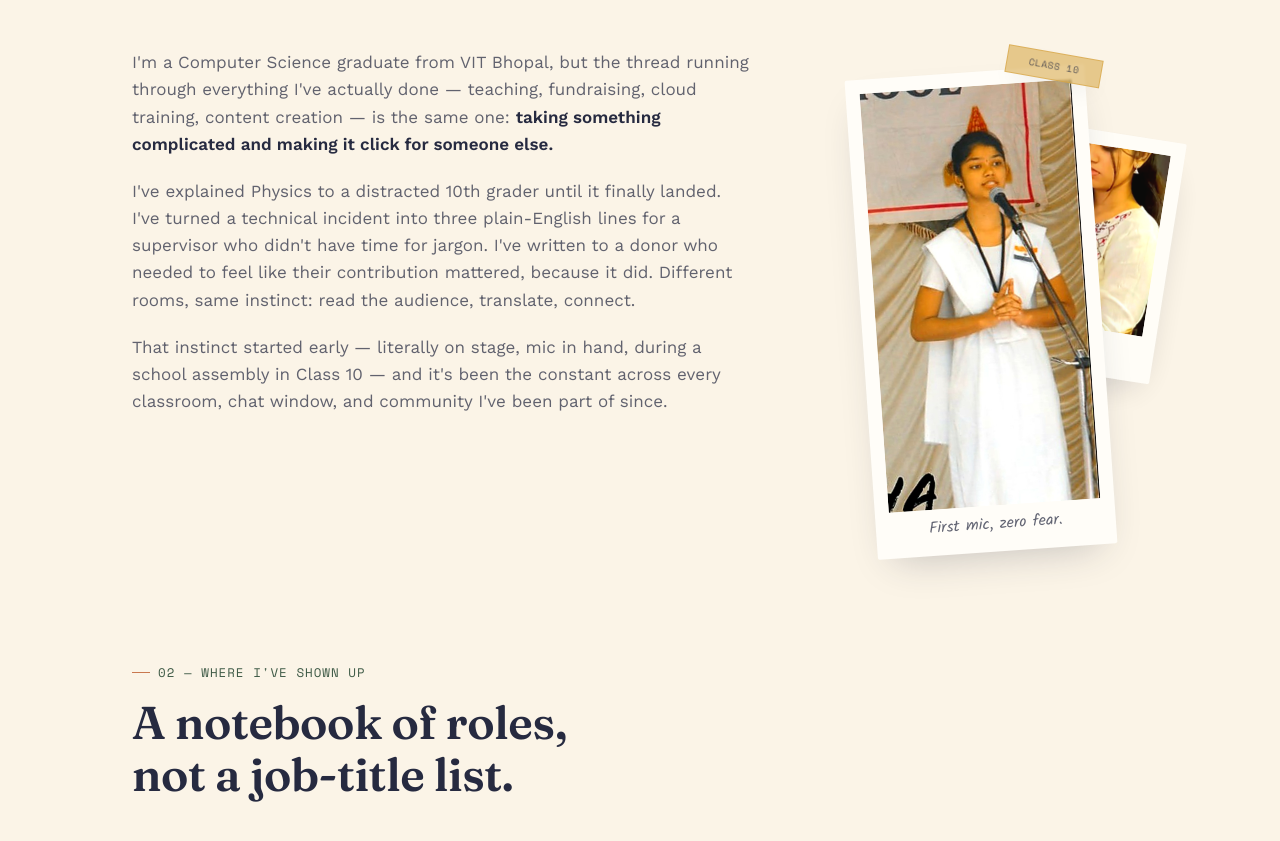
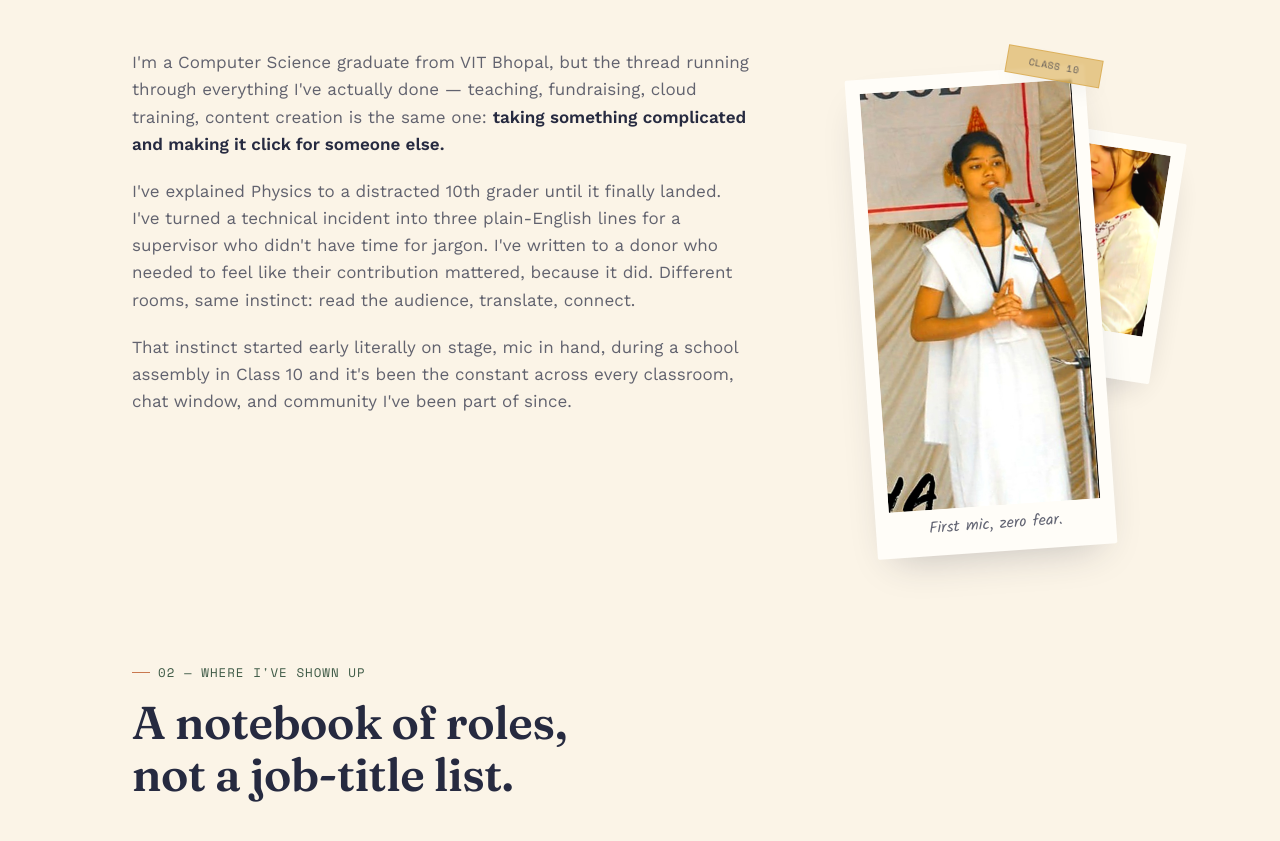
Before and after one commit to anvitha1105/Anvitha-N-portfolio, a plain HTML site: page index.html in a window 1280 px wide. Shown: the part 1137-1978 px from the top of the page. Drawn offline with nearby package versions, Linux system fonts and the light colour scheme.

Commit message:
Update index.html

```diff
--- a/index.html
+++ b/index.html
@@ -101,13 +101,13 @@
     <div class="about-grid">
       <div class="about-text reveal">
         <p>
-          I'm a Computer Science graduate from VIT Bhopal, but the thread running through everything I've actually done — teaching, fundraising, cloud training, content creation — is the same one: <strong>taking something complicated and making it click for someone else.</strong>
+          I'm a Computer Science graduate from VIT Bhopal, but the thread running through everything I've actually done — teaching, fundraising, cloud training, content creation is the same one: <strong>taking something complicated and making it click for someone else.</strong>
         </p>
         <p>
           I've explained Physics to a distracted 10th grader until it finally landed. I've turned a technical incident into three plain-English lines for a supervisor who didn't have time for jargon. I've written to a donor who needed to feel like their contribution mattered, because it did. Different rooms, same instinct: read the audience, translate, connect.
         </p>
         <p>
-          That instinct started early — literally on stage, mic in hand, during a school assembly in Class 10 — and it's been the constant across every classroom, chat window, and community I've been part of since.
+          That instinct started early literally on stage, mic in hand, during a school assembly in Class 10 and it's been the constant across every classroom, chat window, and community I've been part of since.
         </p>
       </div>
 
```
